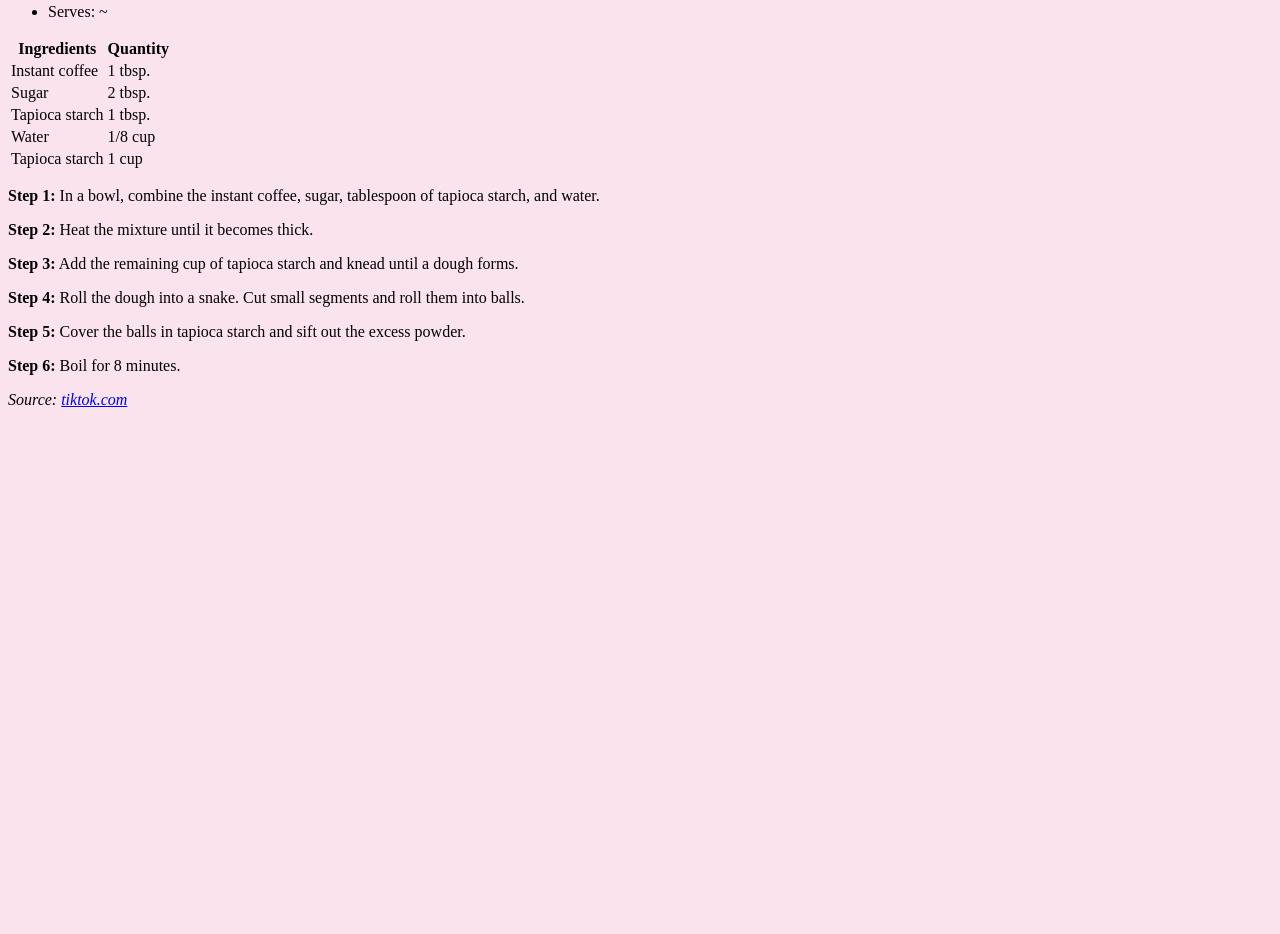
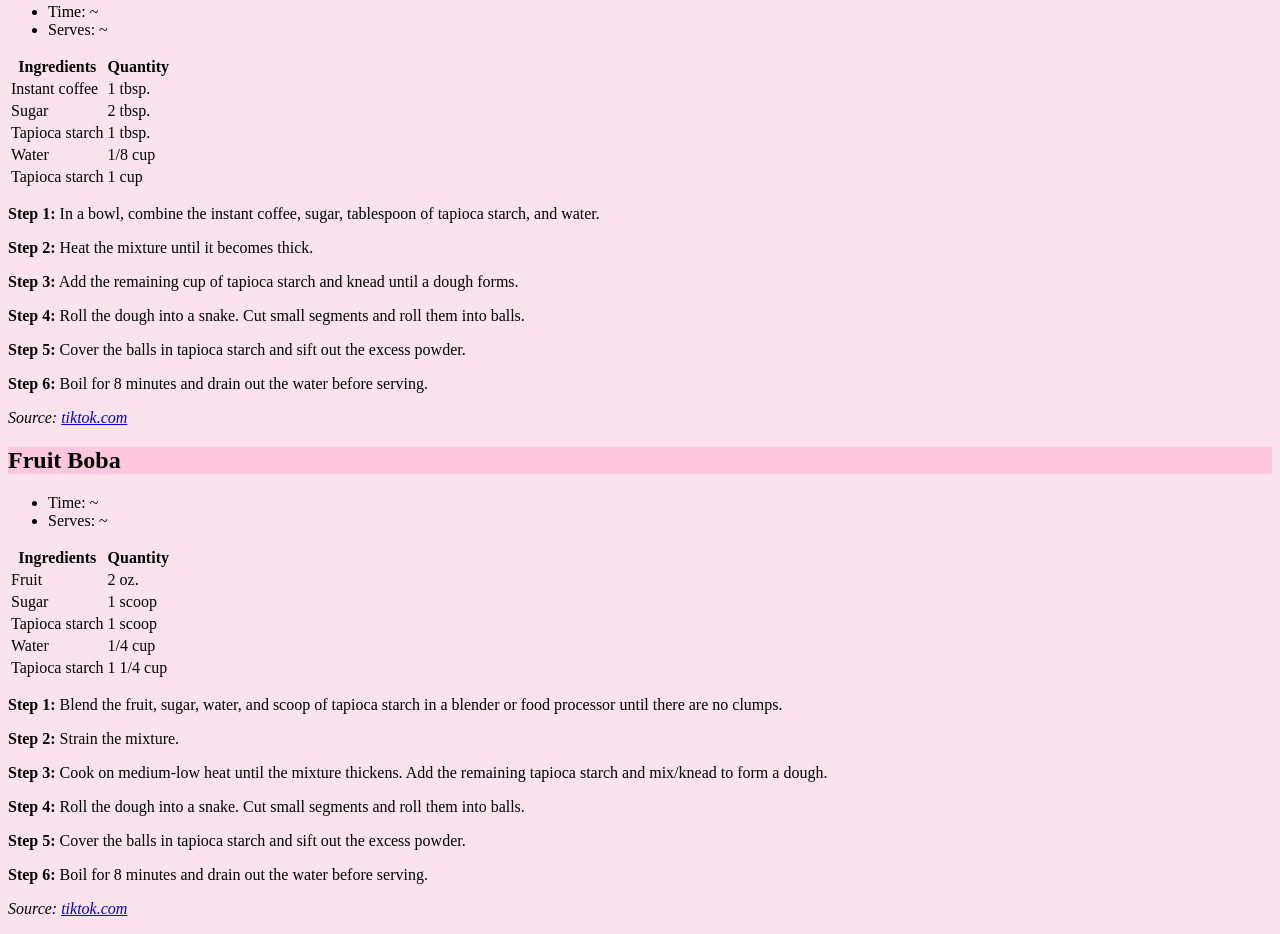
Before and after one commit to emlam1204/recipe-book, a plain HTML site: page index.html in a window 1280 px wide. Shown: the part 1735-2669 px from the top of the page. Before the commit the page ends 2160 px from the top, so only its background shows below. Drawn offline with Linux system fonts and the light colour scheme.

Commit message:
Update index.html

```diff
--- a/index.html
+++ b/index.html
@@ -20,12 +20,13 @@
         <h1 id="title">Emily's Recipe Book</h1>
 
         <!-- Table of Contents -->
-        <h2>Contents:</h2>
+        <h2>Table of Contents:</h2>
         <ol>
             <li><a href="#dalgona-coffee">Dalgona Coffee</a></li>
             <li><a href="#banana-bread">Banana Bread</a></li>
             <li><a href="#dark-chocolate-granola">Dark Chocolate Granola</a></li>
             <li><a href="#coffee-boba">Coffee Boba</a></li>
+			      <li><a href="#fruit-boba">Fruit Boba</a></li>
         </ol>
 
         <!-- Recipe 1 -->
@@ -69,7 +70,7 @@
         <p><strong>Step 3:</strong> Pour 1 cup of milk into each glass.</p>
         <p><strong>Step 4:</strong> Carefully top off the glass with the coffee cream mixture.</p>
         <p><strong>Step 5:</strong> Mix the coffee cream into the milk with a straw or a spoon and enjoy! </p>
-        <p><em>Source: <a href="https://www.delish.com/cooking/recipe-ideas/a32072159/dalgona-coffee-recipe/">delish.com</a></em></p>
+        <p><em>Source: <a target="_blank" href="https://www.delish.com/cooking/recipe-ideas/a32072159/dalgona-coffee-recipe/">delish.com</a></em></p>
 
         <!-- Recipe 2 -->
         <h2 id="banana-bread">Banana Bread</h2>
@@ -119,7 +120,7 @@
         <p><strong>Step 2:</strong> In a large bowl, combine flour, baking soda and salt. In a separate bowl, cream together butter and brown sugar. Stir in eggs and mashed bananas until well blended. Stir banana mixture into flour mixture; stir just to moisten. Pour batter into prepared loaf pan.</p>
         <p><strong>Step 3:</strong> Bake in preheated oven for 60 to 65 minutes, until a toothpick inserted into center of the loaf comes out clean. Let bread cool in pan for 10 minutes, then turn out onto a wire rack.</p>
         <p><strong>Step 4:</strong> Slice and enjoy!</p>
-        <p><em>Source: <a href="https://www.allrecipes.com/recipe/20144/banana-banana-bread/">allrecipes.com</a></em></p>
+        <p><em>Source: <a target="_blank" href="https://www.allrecipes.com/recipe/20144/banana-banana-bread/">allrecipes.com</a></em></p>
 
         <!-- Recipe 3 -->
         <h2 id="dark-chocolate-granola">Dark Chocolate Granola</h2>
@@ -167,7 +168,7 @@
         <p><strong>Step 4:</strong> Press mixture into a baking tray or pan.</p>
         <p><strong>Step 5:</strong> Bake at 300 F for 20 minutes. </p>
         <p><strong>Step 6:</strong> Let it cool fully and break into pieces. </p>
-        <p><em>Source: <a href="https://www.tiktok.com/@themightychickpea/video/6838360807374359814?u_code=0&preview_pb=0&language=en&_d=d8ml2cjgc0m8k3&share_item_id=6838360807374359814&timestamp=1593580275&utm_campaign=client_share&app=musically&utm_medium=ios&tt_from=sms&utm_source=sms&source=h5_m">tiktok.com</a></em></p>
+        <p><em>Source: <a target="_blank" href="https://www.tiktok.com/@themightychickpea/video/6838360807374359814?u_code=0&preview_pb=0&language=en&_d=d8ml2cjgc0m8k3&share_item_id=6838360807374359814&timestamp=1593580275&utm_campaign=client_share&app=musically&utm_medium=ios&tt_from=sms&utm_source=sms&source=h5_m">tiktok.com</a></em></p>
 
         <!-- Recipe 4 -->
         <h2 id="coffee-boba">Coffee Boba</h2>
@@ -210,7 +211,51 @@
         <p><strong>Step 3:</strong> Add the remaining cup of tapioca starch and knead until a dough forms. </p>
         <p><strong>Step 4:</strong> Roll the dough into a snake. Cut small segments and roll them into balls. </p>
         <p><strong>Step 5:</strong> Cover the balls in tapioca starch and sift out the excess powder. </p>
-        <p><strong>Step 6:</strong> Boil for 8 minutes. </p>
-        <p><em>Source: <a href="https://www.tiktok.com/@emilylfigueroa/video/6841316868792372485?u_code=0&preview_pb=0&language=en&_d=d8ml2cjgc0m8k3&share_item_id=6841316868792372485&timestamp=1593580355&utm_campaign=client_share&app=musically&utm_medium=ios&tt_from=sms&utm_source=sms&source=h5_m">tiktok.com</a></em></p>
+        <p><strong>Step 6:</strong> Boil for 8 minutes and drain out the water before serving. </p>
+        <p><em>Source: <a target="_blank" href="https://www.tiktok.com/@emilylfigueroa/video/6841316868792372485?u_code=0&preview_pb=0&language=en&_d=d8ml2cjgc0m8k3&share_item_id=6841316868792372485&timestamp=1593580355&utm_campaign=client_share&app=musically&utm_medium=ios&tt_from=sms&utm_source=sms&source=h5_m">tiktok.com</a></em></p>
+
+		<!-- Recipe 5 -->
+        <h2 id="fruit-boba">Fruit Boba</h2>
+        <ul>
+            <li>Time: ~ </li>
+            <li>Serves: ~ </li>
+        </ul>
+		<table>
+            <thead>
+                <tr>
+                    <th>Ingredients</th>
+                    <th>Quantity</th>
+                </tr>
+            </thead>
+            <tbody>
+                <tr>
+                    <td>Fruit</td>
+                    <td>2 oz.</td>
+                </tr>
+                <tr>
+                    <td>Sugar</td>
+                    <td>1 scoop</td>
+                </tr>
+                <tr>
+                    <td>Tapioca starch</td>
+                    <td>1 scoop</td>
+                </tr>
+                <tr>
+                    <td>Water</td>
+                    <td>1/4 cup</td>
+                </tr>
+                <tr>
+                    <td>Tapioca starch</td>
+                    <td>1 1/4 cup</td>
+                </tr>
+            </tbody>
+        </table>
+		<p><strong>Step 1:</strong> Blend the fruit, sugar, water, and scoop of tapioca starch in a blender or food processor until there are no clumps. </p>
+        <p><strong>Step 2:</strong> Strain the mixture. </p>
+        <p><strong>Step 3:</strong> Cook on medium-low heat until the mixture thickens. Add the remaining tapioca starch and mix/knead to form a dough. </p>
+        <p><strong>Step 4:</strong> Roll the dough into a snake. Cut small segments and roll them into balls. </p>
+        <p><strong>Step 5:</strong> Cover the balls in tapioca starch and sift out the excess powder. </p>
+        <p><strong>Step 6:</strong> Boil for 8 minutes and drain out the water before serving. </p>
+        <p><em>Source: <a target="_blank" href="https://www.tiktok.com/@abimhn/video/6837221003991452934?u_code=0&preview_pb=0&language=en&_d=d8ml2cjgc0m8k3&share_item_id=6837221003991452934&timestamp=1593414726&utm_campaign=client_share&app=musically&utm_medium=ios&tt_from=sms&utm_source=sms&source=h5_m">tiktok.com</a></em></p>
     </body>
 </html>
```
